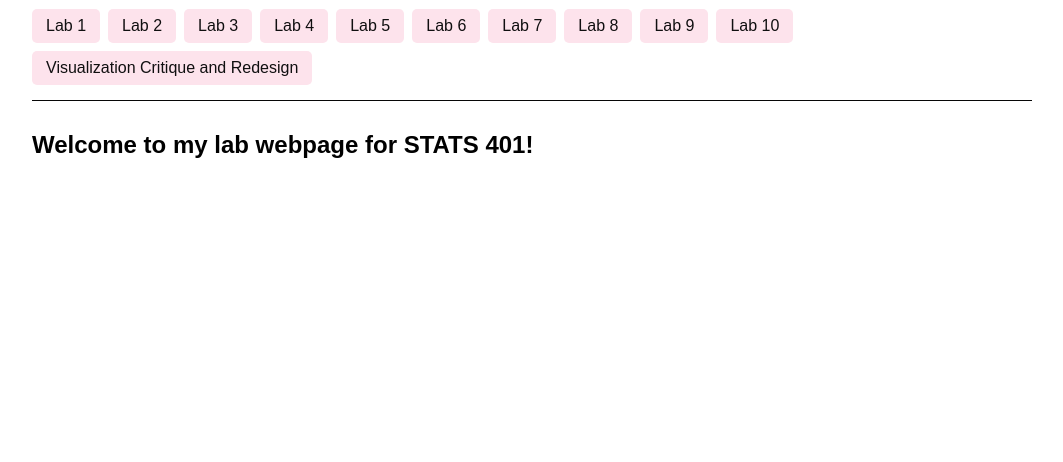
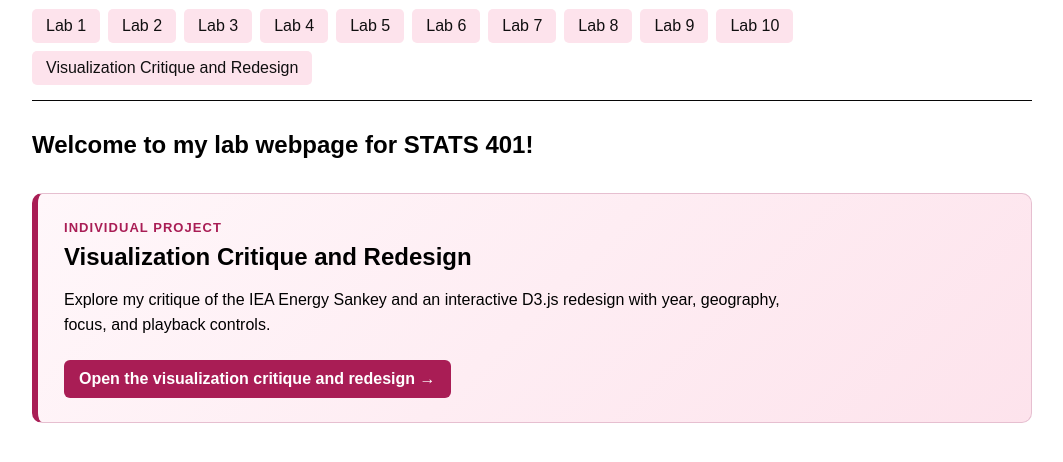
Before and after one commit to Jiaxuan-Mao/stats401-labs, a plain HTML site: page index.html in a window 1280 px wide. Shown: the part 98-560 px from the top of the page, without its empty margins (108-1171 px from the left). Drawn offline with nearby package versions, Linux system fonts and the light colour scheme.

Commit message:
Add featured redesign link to course homepage

```diff
--- a/css/style.css
+++ b/css/style.css
@@ -33,6 +33,48 @@ h1 {
 
 h2 {
     margin-top: 30px;
+}
+
+.featured-project {
+    margin-top: 34px;
+    padding: 24px 26px;
+    border: 1px solid #e6bfd0;
+    border-left: 6px solid #a91d55;
+    border-radius: 10px;
+    background: linear-gradient(135deg, #fff7fa, #fde3ec);
+}
+
+.featured-project h2 {
+    margin: 4px 0 8px;
+}
+
+.featured-project p {
+    max-width: 760px;
+}
+
+.featured-kicker {
+    margin: 0;
+    color: #a91d55;
+    font-size: 13px;
+    font-weight: bold;
+    letter-spacing: 0.08em;
+    text-transform: uppercase;
+}
+
+.featured-project-link {
+    display: inline-block;
+    margin-top: 6px;
+    padding: 10px 15px;
+    border-radius: 6px;
+    background: #a91d55;
+    color: white;
+    font-weight: bold;
+    text-decoration: none;
+}
+
+.featured-project-link:hover,
+.featured-project-link:focus-visible {
+    background: #691437;
 }
 
 p {
--- a/index.html
+++ b/index.html
@@ -32,6 +32,18 @@
 
     <h2>Welcome to my lab webpage for STATS 401!</h2>
 
+    <section class="featured-project" aria-labelledby="featured-project-title">
+        <p class="featured-kicker">Individual project</p>
+        <h2 id="featured-project-title">Visualization Critique and Redesign</h2>
+        <p>
+            Explore my critique of the IEA Energy Sankey and an interactive D3.js redesign
+            with year, geography, focus, and playback controls.
+        </p>
+        <a class="featured-project-link" href="visualization-critique-redesign/index.html">
+            Open the visualization critique and redesign →
+        </a>
+    </section>
+
 
 
 
```
